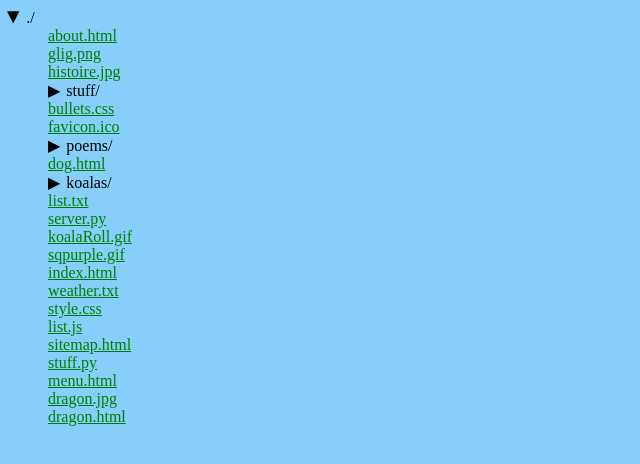
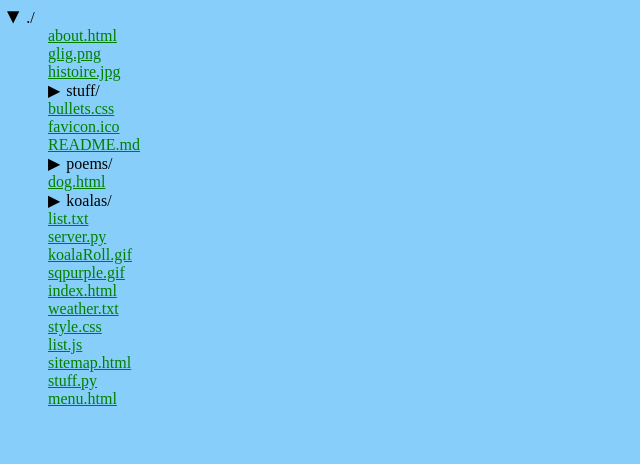
Before and after one commit to gliggy/server, a plain HTML site: page sitemap.html in a window 1280 px wide. Both pictures are taken after a click on the element "./". Shown: the whole page, without its empty margins (0-640 px from the left). Drawn offline with Linux system fonts and the light colour scheme.

Commit message:
these two change every time i reboot the server

```diff
--- a/sitemap.html
+++ b/sitemap.html
@@ -15,6 +15,7 @@
 </ul>
 <li><a href='bullets.css'>bullets.css</a></li>
 <li><a href='favicon.ico'>favicon.ico</a></li>
+<li><a href='README.md'>README.md</a></li>
 <li><span class='caret'>poems/</span>
 <ul class='nested'>
 <li><span class='caret'>poems/dragon/</span>
@@ -44,8 +45,6 @@
 <li><a href='sitemap.html'>sitemap.html</a></li>
 <li><a href='stuff.py'>stuff.py</a></li>
 <li><a href='menu.html'>menu.html</a></li>
-<li><a href='dragon.jpg'>dragon.jpg</a></li>
-<li><a href='dragon.html'>dragon.html</a></li>
 </ul>
 </li></ul>
 <script src='list.js'></script>
```
Also changed, not shown: list.txt.
